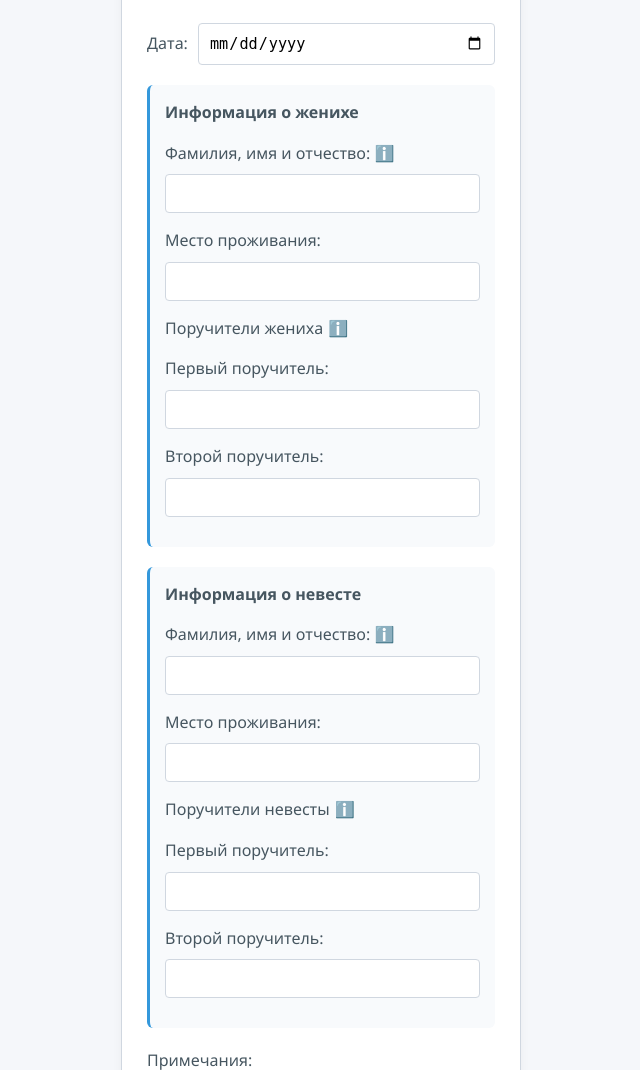
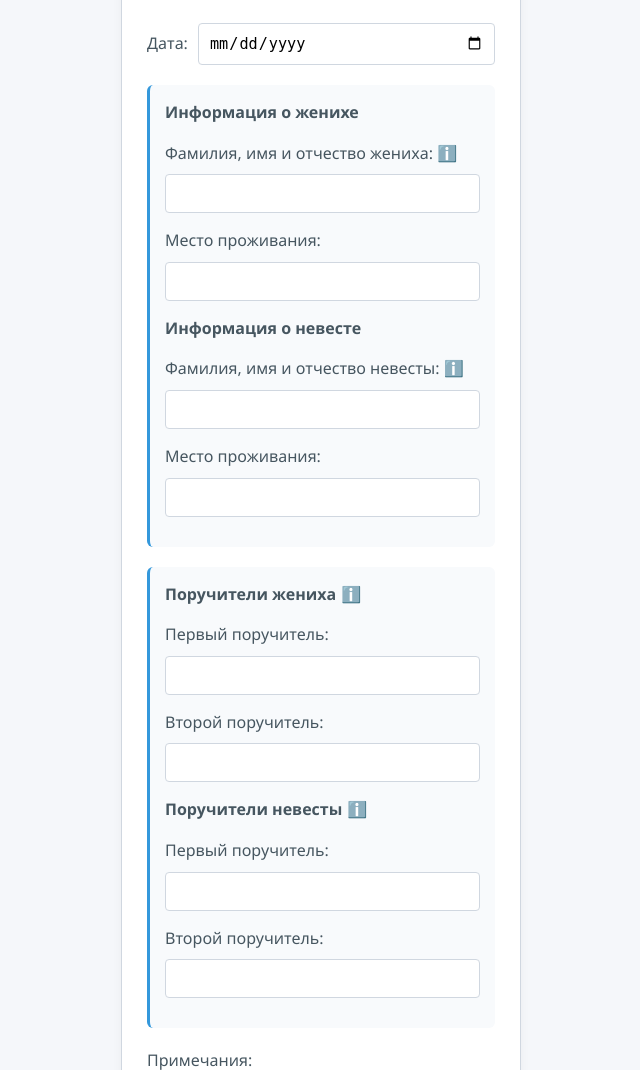
Before and after one commit to AlexTaych/FamiliaWebapp, a Python web app: template templates/wedding.html in a window 1280 px wide. Shown: the part 155-1225 px from the top of the page, without its empty margins (319-959 px from the left). Run offline with Jinja, Linux system fonts and the light colour scheme; the template is opened without the code that fills it, so the values that code supplies are empty.

Commit message:
Небольшие изменения дизайна записей о браке

```diff
--- a/Projects/Taichenachev/Weddings/33_Никитин_Тайченачева.json
+++ b/Projects/Taichenachev/Weddings/33_Никитин_Тайченачева.json
@@ -37,5 +37,5 @@
       "patronym": "Афанасиевич"
     }
   },
-  "notes": "Жениху 27 лет, первым браком; невесте 22 года, первым браком; По жениху есть третий поручитель(!) Нестеров Симеон Артемьевич"
+  "notes": "Жениху 27 лет, первым браком; невесте 22 года, первым браком; По жениху есть третий поручитель(!) Нестеров Симеон Артемьевич. Имя жениха странное, но прочитать иначе не выходит"
 }
--- a/templates/wedding.html
+++ b/templates/wedding.html
@@ -230,7 +230,7 @@
                 </div>
 
                 <div class="form-group">
-                    <label for="husband">Фамилия, имя и отчество:
+                    <label for="husband">Фамилия, имя и отчество жениха:
                         <span class="tooltip">ℹ️
                             <span class="tooltiptext">Имя вводится кириллицей, в случае неполной информации отсутствующие элементы имени заменить троеточием ("...")</span>
                         </span>
@@ -249,7 +249,33 @@
                 </div>
 
                 <div class="form-section-title">
-                    Поручители жениха
+                    <b>Информация о невесте</b>
+                </div>
+
+                <div class="form-group">
+                    <label for="wife">Фамилия, имя и отчество невесты:
+                        <span class="tooltip">ℹ️
+                            <span class="tooltiptext">Имя вводится кириллицей, в случае неполной информации отсутствующие элементы имени заменить троеточием ("...")</span>
+                        </span>
+                    </label>
+                    <input type="text" id="wife" name="wife"
+                           value="{{ form_data.wife if form_data }}"
+                           class="{% if 'wife' in errors %}error-field{% endif %}"
+                           required>
+                </div>
+
+                <div class="form-group">
+                    <label for="wif_locality">Место проживания:</label>
+                    <input type="text" id="wif_locality" name="wif_locality"
+                           value="{{ form_data.wif_locality if form_data }}"
+                           required>
+                </div>
+            </div>
+
+            <!-- Блок информации о невесте -->
+            <div class="form-section" style="border-left-color: #3498db;">
+                <div class="form-section-title">
+                    <b>Поручители жениха</b>
                     <span class="tooltip">ℹ️
                         <span class="tooltiptext">Информация о поручителях вводится в формате ФИО. При необходимости можно оставить поля пустыми.</span>
                     </span>
@@ -268,35 +294,9 @@
                            value="{{ form_data.hus_guarantor2 if form_data }}"
                            class="{% if 'hus_guarantor2' in errors %}error-field{% endif %}">
                 </div>
-            </div>
-
-            <!-- Блок информации о невесте -->
-            <div class="form-section" style="border-left-color: #3498db;">
-                <div class="form-section-title">
-                    <b>Информация о невесте</b>
-                </div>
-
-                <div class="form-group">
-                    <label for="wife">Фамилия, имя и отчество:
-                        <span class="tooltip">ℹ️
-                            <span class="tooltiptext">Имя вводится кириллицей, в случае неполной информации отсутствующие элементы имени заменить троеточием ("...")</span>
-                        </span>
-                    </label>
-                    <input type="text" id="wife" name="wife"
-                           value="{{ form_data.wife if form_data }}"
-                           class="{% if 'wife' in errors %}error-field{% endif %}"
-                           required>
-                </div>
-
-                <div class="form-group">
-                    <label for="wif_locality">Место проживания:</label>
-                    <input type="text" id="wif_locality" name="wif_locality"
-                           value="{{ form_data.wif_locality if form_data }}"
-                           required>
-                </div>
 
                 <div class="form-section-title">
-                    Поручители невесты
+                    <b>Поручители невесты</b>
                     <span class="tooltip">ℹ️
                         <span class="tooltiptext">Информация о поручителях вводится в формате ФИО. При необходимости можно оставить поля пустыми.</span>
                     </span>
```
